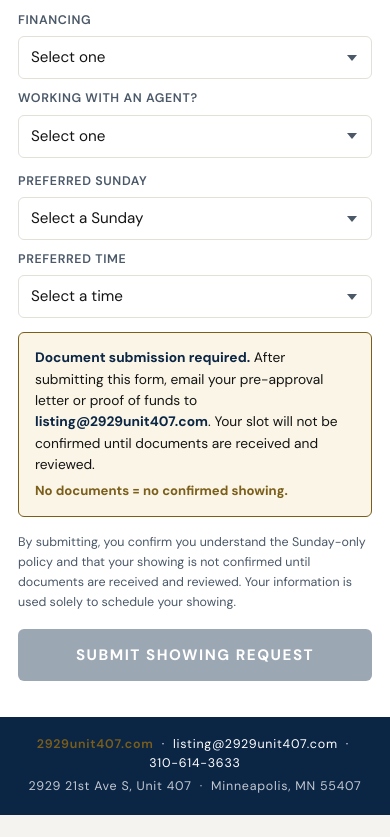
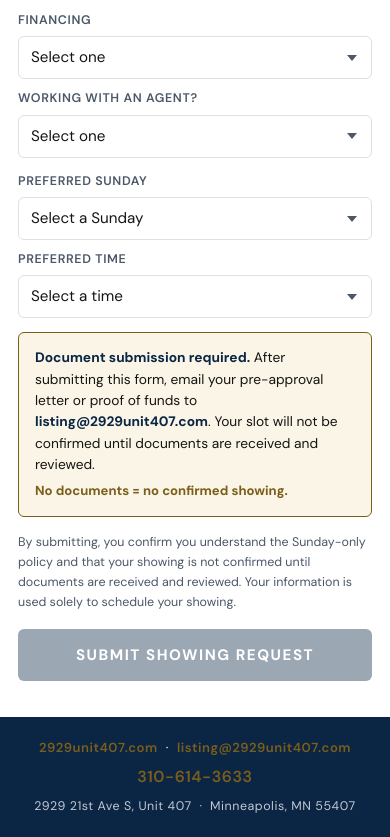
Before and after one commit to 2929unit407/2929unit407.com, a plain HTML site: page book.html in a window 390 px wide. Shown: the part 1269-2106 px from the top of the page. Before the commit the page ends 2084 px from the top, so only its background shows below. Drawn offline with nearby package versions, Linux system fonts and the light colour scheme.

Commit message:
Make /book footer contacts tappable: tel: and mailto: links
- Phone 310-614-3633 moved to its own line, wrapped in tel:+13106143633
  so tap triggers the native dialer on mobile
- Email wrapped in mailto:listing@2929unit407.com so tap opens the
  user's default mail app with To: pre-filled
- Bumped phone font size + padding for easier tap target
- Hover/active underline on all footer links for tap affordance

Co-Authored-By: Claude Opus 4.7 (1M context) <noreply@anthropic.com>

```diff
--- a/book.html
+++ b/book.html
@@ -130,9 +130,12 @@ src="https://www.facebook.com/tr?id=1238450708278053&ev=PageView&noscript=1"/></
   .success { display: none; background: var(--gold-bg); border: 1px solid var(--gold); border-radius: 6px; padding: 22px; color: var(--ink); font-size: 0.92rem; line-height: 1.6; }
   .success strong { color: var(--navy); display: block; font-size: 1.05rem; margin-bottom: 6px; }
 
-  .footer { background: var(--navy); color: var(--white); padding: 18px 22px; font-size: 0.78rem; letter-spacing: 0.06em; text-align: center; }
+  .footer { background: var(--navy); color: var(--white); padding: 20px 22px; font-size: 0.82rem; letter-spacing: 0.04em; text-align: center; line-height: 1.7; }
   .footer a { color: var(--gold); text-decoration: none; font-weight: 600; }
-  .footer .line { opacity: 0.75; margin-top: 4px; }
+  .footer a:hover, .footer a:active { text-decoration: underline; }
+  .footer .phone { font-size: 1rem; display: block; padding: 4px 0; }
+  .footer .phone a { padding: 4px 2px; }
+  .footer .line { opacity: 0.75; margin-top: 2px; font-size: 0.78rem; }
 
   @media (max-width: 480px) {
     .pricecard h1 { font-size: 1.9rem; }
@@ -279,7 +282,12 @@ src="https://www.facebook.com/tr?id=1238450708278053&ev=PageView&noscript=1"/></
 </div>
 
 <div class="footer">
-  <div><a href="https://2929unit407.com">2929unit407.com</a> &nbsp;&middot;&nbsp; listing@2929unit407.com &nbsp;&middot;&nbsp; 310-614-3633</div>
+  <div>
+    <a href="https://2929unit407.com">2929unit407.com</a>
+    &nbsp;&middot;&nbsp;
+    <a href="mailto:listing@2929unit407.com">listing@2929unit407.com</a>
+  </div>
+  <div class="phone"><a href="tel:+13106143633">310-614-3633</a></div>
   <div class="line">2929 21st Ave S, Unit 407 &nbsp;&middot;&nbsp; Minneapolis, MN 55407</div>
 </div>
 
```
